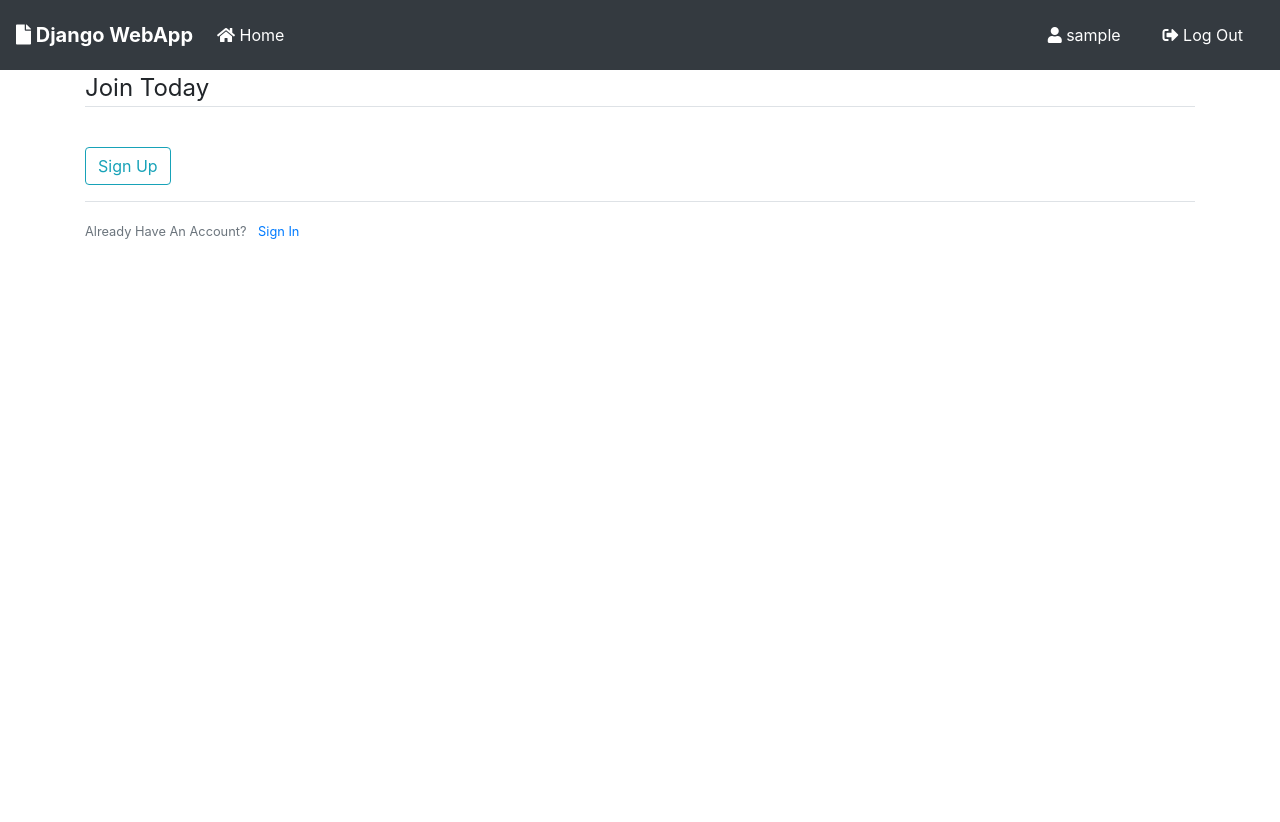
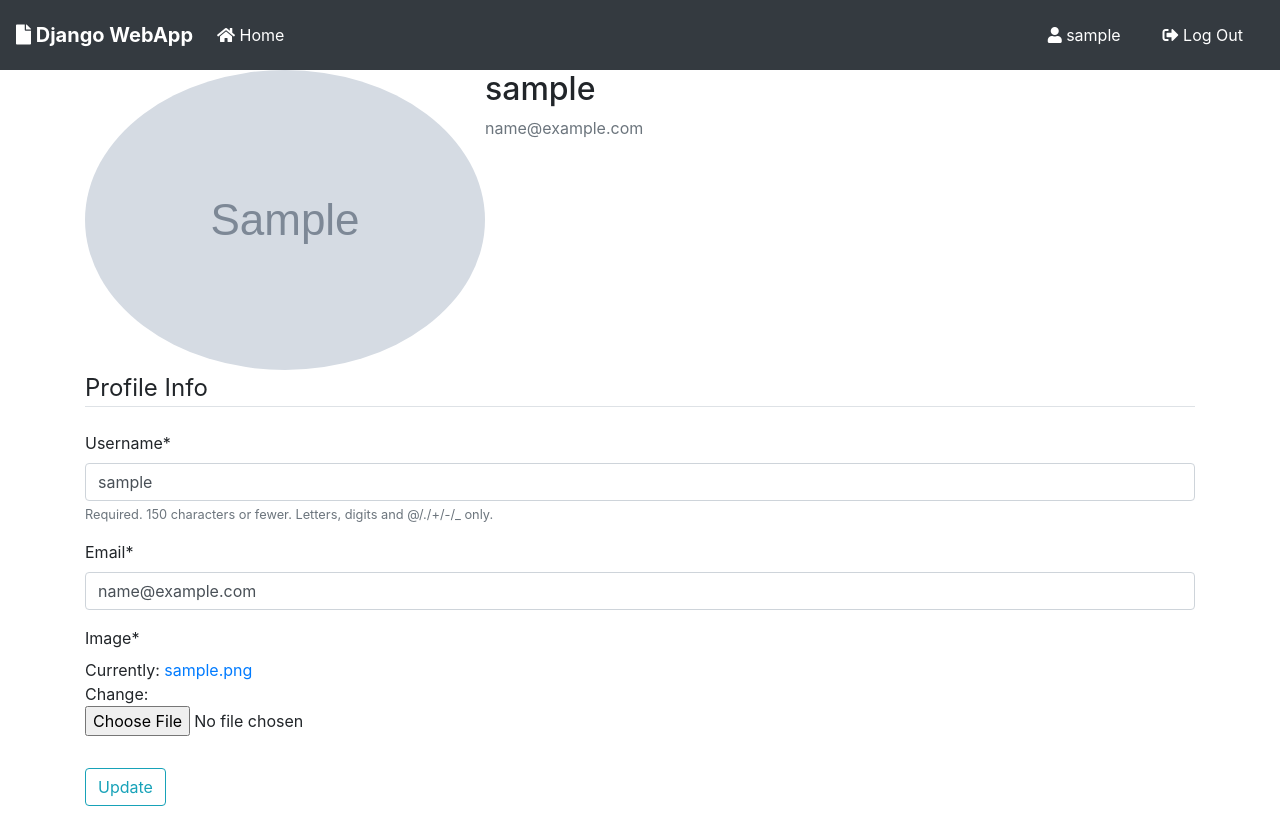
Before and after one commit to ashokgarsulla/webApp, a Django app: page /profile/ in a window 1280 px wide. Before the commit the page ends 239 px from the top, so only its background shows below. Run offline with Django 4.2, Linux system fonts and the light colour scheme; a user stored in the database is signed in; tables that the repository leaves empty hold one stand-in row (values such as "Sample post"); grey boxes marked "Sample" are stand-in pictures; some libraries are stand-ins or nearby versions.

Commit message:
profile Update

```diff
--- a/user/templates/user/profile.html
+++ b/user/templates/user/profile.html
@@ -2,20 +2,23 @@
 {% load crispy_forms_tags %}
 {% block content %}
     <div class="content-section">
-        <form method="POST">
-            {% csrf_token %}
-            <fieldset class="form-group">
-                <legend class="border-bottom mb-4">Join Today</legend>
-                {{ form|crispy }}
-            </fieldset>
-            <div class="form-group">
-                <button class="btn btn-outline-info" type="submit">Sign Up</button>
-            </div>
-        </form>
-        <div class="border-top pt-3">
-            <small class="text-muted">
-                Already Have An Account? <a class="ml-2" href="{% url 'login' %}">Sign In</a>
-            </small>
+      <div class="media">
+        <img class="rounded-circle account-img" src="{{ user.profile.image.url }}">
+        <div class="media-body">
+          <h2 class="account-heading">{{ user.username }}</h2>
+          <p class="text-secondary">{{ user.email }}</p>
         </div>
+      </div>
+      <form method="POST" enctype="multipart/form-data">
+          {% csrf_token %}
+          <fieldset class="form-group">
+              <legend class="border-bottom mb-4">Profile Info</legend>
+              {{ u_form|crispy }}
+              {{ p_form|crispy }}
+          </fieldset>
+          <div class="form-group">
+              <button class="btn btn-outline-info" type="submit">Update</button>
+          </div>
+      </form>
     </div>
 {% endblock content %}
```
